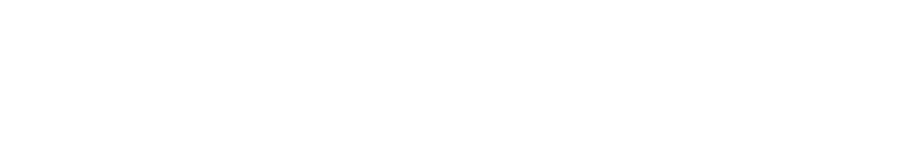
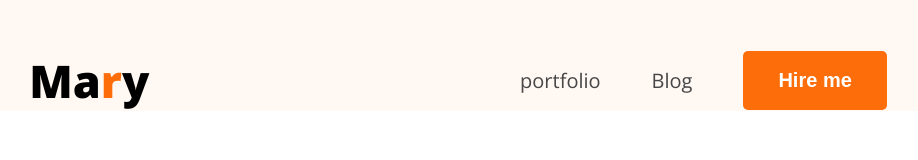
Before and after one commit to codebyrakib-ship-it/My-first-website, a plain HTML site: page index.html in a window 1280 px wide. Shown: the whole page, without its empty margins (182-1100 px from the left). Drawn offline with nearby package versions, Linux system fonts and the light colour scheme.

Commit message:
design nav bar and style to design

```diff
--- /dev/null
+++ b/images/styles/portfolio.css
@@ -0,0 +1,54 @@
+/*body{
+    background-color: aqua;
+}*/
+ *{
+    margin: 0;
+    padding: 0;
+    box-sizing: border-box;
+ }
+ /* shared style */
+.font-open-sans{
+  font-family: "Open Sans", sans-serif;
+  font-optical-sizing: auto;
+}
+.logo h2{
+    font-size: 45px;
+    font-weight: 900;
+
+}
+.color-orange{
+    color:#FD6E0A;
+}
+.btn{
+    background-color: #FD6E0A;
+    border: none;
+    padding: 18px 35px;
+    border-radius: 5px;
+    font-size: 20px;
+    font-weight: bold;
+     color: white;
+}
+/* main style */
+header{
+    background-color: #FFF8F3;
+    padding-top: 50px;
+}
+nav{
+    width:67%;
+    max-width:1140px;
+    /* border: 1px solid red; */
+    margin: 0px auto;
+    display: flex;
+    justify-content: space-between;
+}
+nav .menu{
+    display: flex;
+    list-style-type: none;
+    gap: 51px;
+    align-items: center;
+}
+nav .menu a{
+    font-size: 20px;
+    color: #474747;
+    text-decoration: none;
+}
--- a/index.html
+++ b/index.html
@@ -4,8 +4,23 @@
     <meta charset="UTF-8">
     <meta name="viewport" content="width=device-width, initial-scale=1.0">
     <title>Rakibul Hasan protfolio</title>
+    <link rel="preconnect" href="https://fonts.googleapis.com">
+<link rel="preconnect" href="https://fonts.gstatic.com" crossorigin>
+<link href="https://fonts.googleapis.com/css2?family=Open+Sans:ital,wght@0,300..800;1,300..800&display=swap" rel="stylesheet">
+<link rel="stylesheet" href="images/styles/portfolio.css">
 </head>
-<body>
-
+<body class="font-open-sans">
+    <header>
+        <nav>
+            <div class="logo">
+                <h2>Ma<span class="color-orange">r</span>y</h2>
+            </div>
+            <ul class="menu">
+                <li><a href="">portfolio</a></li>
+                <li><a href="">Blog</a></li>
+                <li><button class="btn">Hire me</button></li>
+            </ul>
+        </nav>
+    </header>
 </body>
 </html>
```
